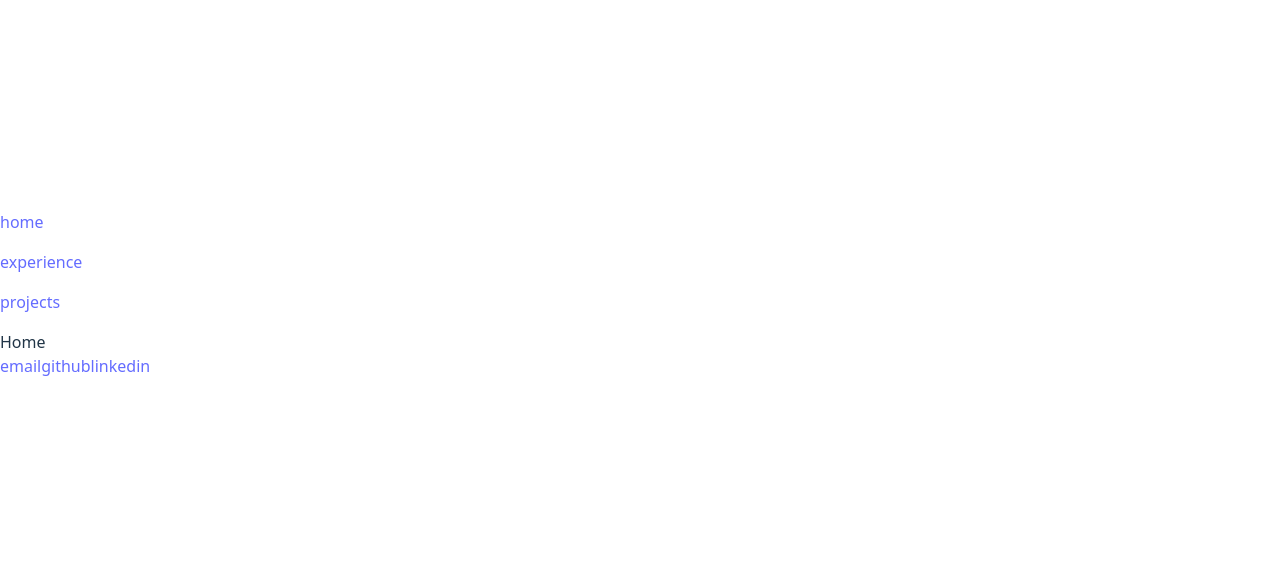
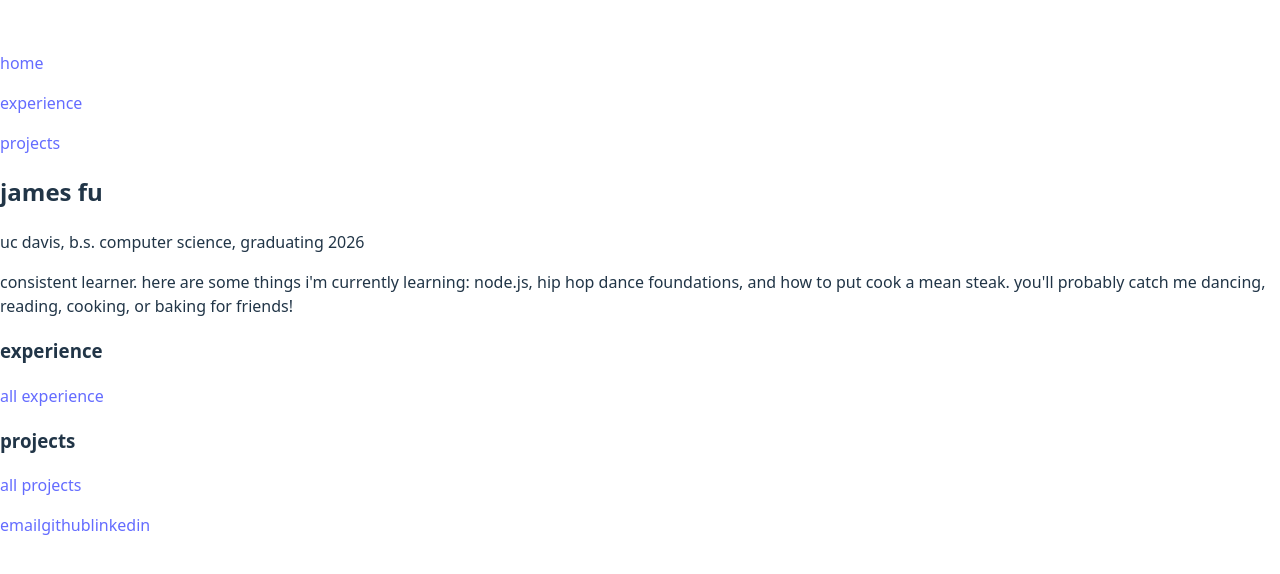
Before and after one commit to jame824/portfolio, a React (Vite) app: page / in a window 1280 px wide. Shown: the part 114-688 px from the top of the page. Built offline with nearby package versions, Linux system fonts and the light colour scheme.

Commit message:
feat: inital text for home page

```diff
--- a/src/pages/Home.jsx
+++ b/src/pages/Home.jsx
@@ -1,7 +1,37 @@
 import React from 'react';
+import { Link } from 'react-router-dom';
 
 const Home = () => {
-  return <div>Home</div>;
+  return (
+    <div>
+      <div>
+        <h2>james fu</h2>
+
+        <p>uc davis, b.s. computer science, graduating 2026</p>
+
+        <p>
+          consistent learner. here are some things i'm currently learning:
+          node.js, hip hop dance foundations, and how to put cook a mean steak.
+          you'll probably catch me dancing, reading, cooking, or baking for
+          friends!
+        </p>
+      </div>
+
+      <div>
+        <h3>experience</h3>
+        <Link to="/experience">
+          <p>all experience</p>
+        </Link>
+      </div>
+
+      <div>
+        <h3>projects</h3>
+        <Link to="/projects">
+          <p>all projects</p>
+        </Link>
+      </div>
+    </div>
+  );
 };
 
 export default Home;
```
